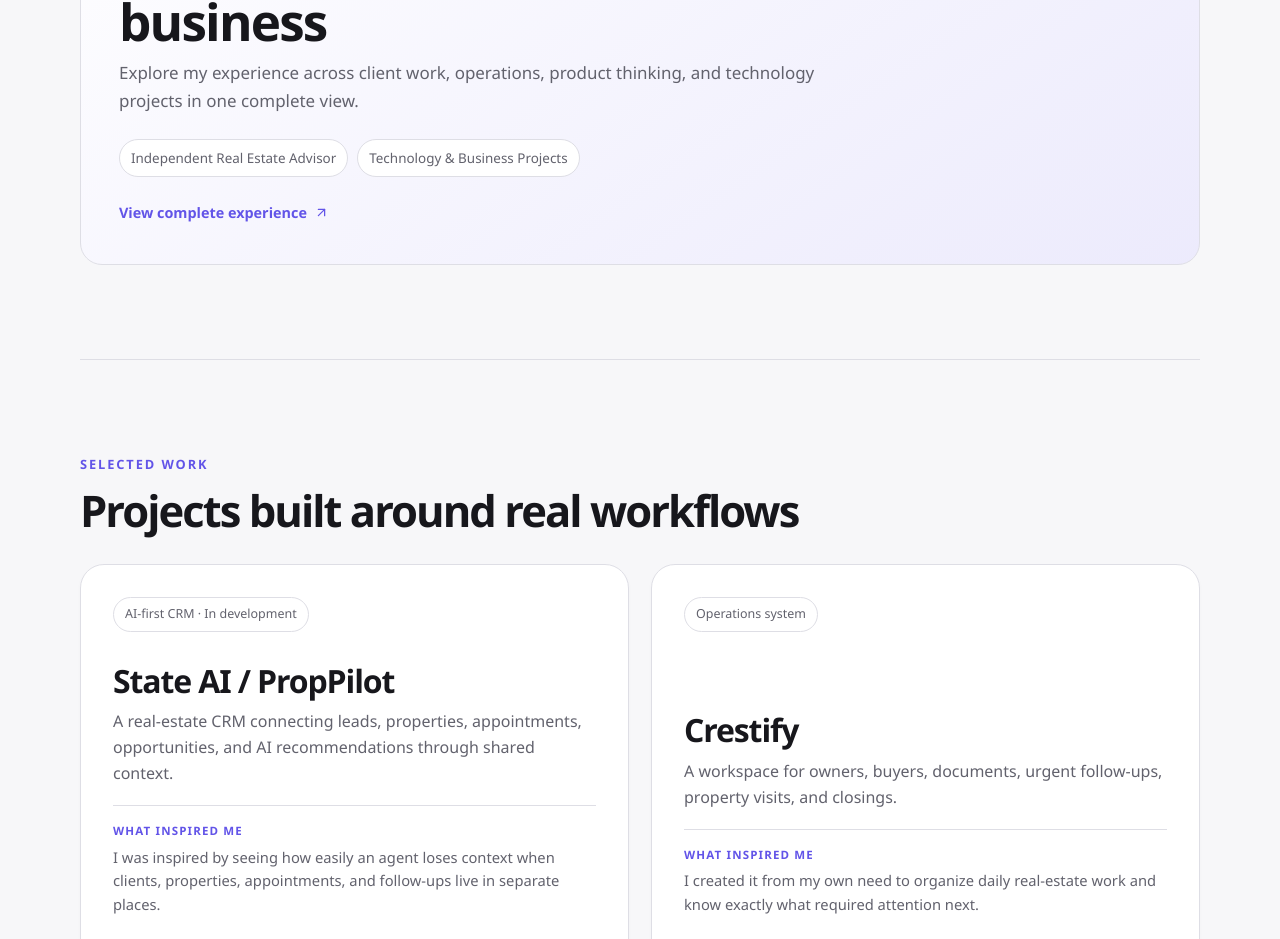
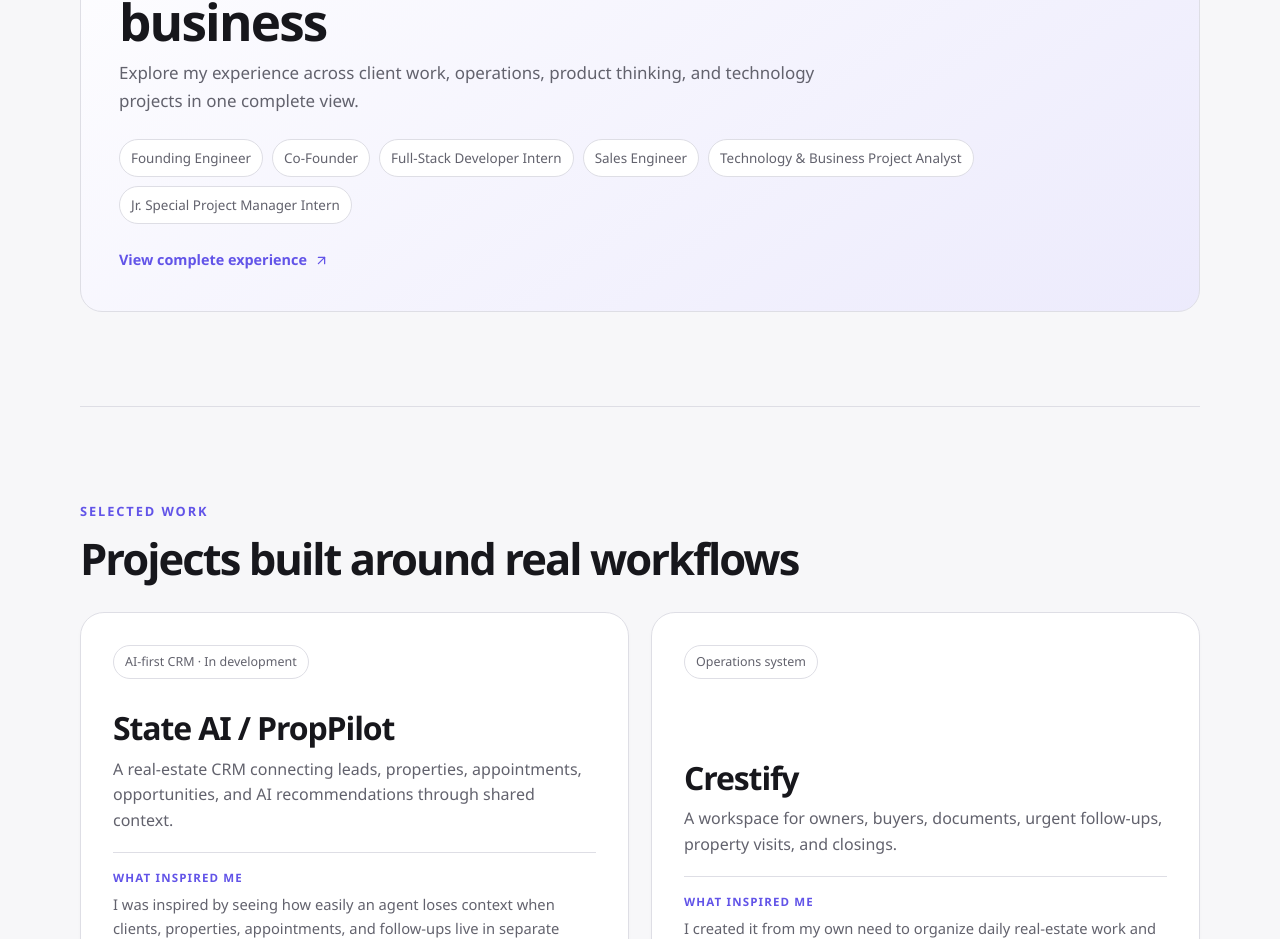
Before and after one commit to h8hyf2rw9y-afk/Portfolio, a React (Vite) app: page / in a window 1280 px wide. Shown: the part 1600-2539 px from the top of the page. Built offline with nearby package versions, Linux system fonts and the light colour scheme.

Commit message:
Add verified professional experience

```diff
--- a/src/data/content.ts
+++ b/src/data/content.ts
@@ -50,24 +50,100 @@ export const projects: Project[] = [
   }))
 ];
 
-export type Experience = { period: Localized; role: Localized; summary: Localized; overview: Localized; responsibilities: { en: string[]; es: string[] }; tools: string; };
+export type Experience = { company: string; period: Localized; role: Localized; meta: Localized; summary: Localized; overview: Localized; responsibilities: { en: string[]; es: string[] }; tools: string; };
 
 export const experiences: Experience[] = [
   {
-    period:l("2025 — Present","2025 — Actualidad"),
-    role:l("Independent Real Estate Advisor","Asesor inmobiliario independiente"),
-    summary:l("Lead qualification, market analysis, pipeline management, property visits, negotiation, and transaction documentation.","Calificación de prospectos, análisis de mercado, gestión de pipeline, visitas, negociación y documentación de operaciones."),
-    overview:l("I work directly with buyers, owners, and property opportunities, translating client needs into searches, comparisons, follow-up, and concrete next steps.","Trabajo directamente con compradores, propietarios y oportunidades, convirtiendo necesidades en búsquedas, comparaciones, seguimiento y próximos pasos."),
-    responsibilities:{en:["Qualify buyer and owner needs","Build comparative market analyses","Manage follow-up and opportunity stages","Coordinate property visits","Support negotiation and documentation"],es:["Calificar necesidades de compradores y propietarios","Elaborar análisis comparativos de mercado","Gestionar seguimiento y etapas","Coordinar visitas a propiedades","Apoyar negociación y documentación"]},
-    tools:"CRM · Market analysis · Pipeline management · Client communication"
+    company:"Crestify",
+    period:l("Feb 2025 — Present","feb. 2025 — actualidad"),
+    role:l("Founding Engineer","Founding Engineer"),
+    meta:l("Full-time · Monterrey, Nuevo León, Mexico","Jornada completa · Monterrey, Nuevo León, México"),
+    summary:l("Own product roadmap, technical architecture, client requirements, and hands-on development of Crestify's core platform.","Responsable del roadmap, arquitectura técnica, requisitos con clientes y desarrollo directo de la plataforma central de Crestify."),
+    overview:l("Launched Crestify's MVP while completing the final year of my B.S. and scaled the platform after graduation, combining product ownership, architecture, development, operations, and team leadership.","Lancé el MVP de Crestify durante el último año de mi carrera y escalé la plataforma después de graduarme, combinando producto, arquitectura, desarrollo, operaciones y liderazgo."),
+    responsibilities:{
+      en:[
+        "Owned the product roadmap, technical architecture, and requirements gathered directly from clients and investors.",
+        "Closed property deals and helped secure an outside investment round while owning product design and MVP development.",
+        "Recruited, onboarded, and managed a five-person prospecting team through weekly coaching and performance follow-up.",
+        "Managed an approximately $10,000 MXN monthly cloud and marketing budget, reducing estimated operating costs by 20–25%.",
+        "Designed the data model and built the core property-flipping CRM with React, TypeScript, Vite, Tailwind CSS, shadcn/ui, Supabase, and PostgreSQL.",
+        "Implemented Supabase Authentication and Row Level Security across core CRM tables for role-based access to client and deal data."
+      ],
+      es:[
+        "Dirigí el roadmap, la arquitectura técnica y el levantamiento de requisitos directamente con clientes e inversionistas.",
+        "Cerré operaciones inmobiliarias y apoyé una ronda de inversión externa mientras lideraba diseño de producto y desarrollo del MVP.",
+        "Recluté, incorporé y gestioné un equipo de prospección de cinco personas mediante coaching semanal y seguimiento de desempeño.",
+        "Administré un presupuesto aproximado de $10,000 MXN mensuales en nube y marketing, reduciendo costos operativos estimados entre 20–25%.",
+        "Diseñé el modelo de datos y construí el CRM central de flipping con React, TypeScript, Vite, Tailwind CSS, shadcn/ui, Supabase y PostgreSQL.",
+        "Implementé autenticación de Supabase y Row Level Security en las tablas centrales para controlar datos de clientes y operaciones por rol."
+      ]
+    },
+    tools:"React · TypeScript · Vite · Tailwind CSS · shadcn/ui · Supabase · PostgreSQL · Google Cloud"
   },
   {
-    period:l("Selected experience","Experiencia seleccionada"),
-    role:l("Technology & Business Projects","Proyectos de tecnología y negocio"),
-    summary:l("Product and technology work connected to State AI, Crestify, Nodoo, Wizeline, Softtek, and Arca Continental.","Trabajo de producto y tecnología relacionado con State AI, Crestify, Nodoo, Wizeline, Softtek y Arca Continental."),
-    overview:l("These experiences connect software delivery, process analysis, product thinking, and communication between technical and business contexts.","Estas experiencias conectan entrega de software, análisis de procesos, pensamiento de producto y comunicación entre contextos técnicos y de negocio."),
-    responsibilities:{en:["Translate business needs into structured requirements","Document workflows and decisions","Collaborate across technical and business contexts","Build and evaluate product concepts","Learn from real operational constraints"],es:["Traducir necesidades de negocio en requisitos estructurados","Documentar flujos y decisiones","Colaborar entre contextos técnicos y de negocio","Construir y evaluar conceptos de producto","Aprender de restricciones operativas reales"]},
-    tools:"Product thinking · Documentation · Software workflows · Business analysis"
+    company:"Crestify",
+    period:l("Feb 2023 — Jan 2025 · 2 years","feb. 2023 — ene. 2025 · 2 años"),
+    role:l("Co-Founder","Co-Founder"),
+    meta:l("Self-employed · On-site · Monterrey, Mexico","Autónomo · Presencial · Monterrey, México"),
+    summary:l("Co-founded Crestify and led the market, property-data, and business groundwork that preceded the platform.","Cofundé Crestify y lideré la base de mercado, datos inmobiliarios y planeación que antecedió a la plataforma."),
+    overview:l("Built the early foundation for Crestify before the formal Founding Engineer stage, combining real-estate research with business and product planning.","Construí la base inicial de Crestify antes de la etapa formal como Founding Engineer, combinando investigación inmobiliaria con planeación de negocio y producto."),
+    responsibilities:{
+      en:["Conducted market analysis and property-data research for the property-flipping model.","Worked with a co-founder to structure the business and define the initial operating model.","Translated early operational needs into the product direction later formalized as Crestify's CRM."],
+      es:["Realicé análisis de mercado e investigación de datos de propiedades para el modelo de flipping.","Trabajé con un cofundador para estructurar el negocio y definir el modelo operativo inicial.","Convertí necesidades operativas tempranas en la dirección de producto que posteriormente se formalizó como el CRM de Crestify."]
+    },
+    tools:"Market analysis · Property research · Business planning · Product planning"
+  },
+  {
+    company:"Wizeline",
+    period:l("Aug 2024 — Jan 2025 · 6 months","ago. 2024 — ene. 2025 · 6 meses"),
+    role:l("Full-Stack Developer Intern","Practicante Full-Stack Developer"),
+    meta:l("Internship · Remote · Monterrey, Mexico","Prácticas · Remoto · Monterrey, México"),
+    summary:l("Built backend and mobile features for an internal employee-learning platform.","Construí funcionalidades backend y móviles para una plataforma interna de aprendizaje."),
+    overview:l("Contributed across backend, mobile, infrastructure, testing, and documentation within a Scrum delivery environment.","Contribuí en backend, móvil, infraestructura, pruebas y documentación dentro de un entorno Scrum."),
+    responsibilities:{
+      en:["Built backend features in Odoo's Python/XML framework, with light Java integration work.","Containerized the platform with Docker and supported deployment on AWS EC2 and Lambda-based functions.","Built a React Native companion app including UI, visual design, and animations.","Used GitHub Actions CI/CD pipelines for automated builds and deployment.","Worked in Scrum sprints and performed technical documentation, functional testing, and debugging."],
+      es:["Construí funcionalidades backend en Odoo con Python/XML y apoyo ligero en integraciones Java.","Contenericé la plataforma con Docker y apoyé el despliegue en AWS EC2 y funciones Lambda.","Construí una aplicación complementaria en React Native, incluyendo UI, diseño visual y animaciones.","Utilicé pipelines CI/CD de GitHub Actions para builds y despliegues automatizados.","Trabajé en sprints Scrum y realicé documentación técnica, pruebas funcionales y debugging."]
+    },
+    tools:"Python · XML · Odoo · React Native · Docker · AWS EC2 · AWS Lambda · GitHub Actions"
+  },
+  {
+    company:"Nodoo",
+    period:l("Feb 2023 — Jul 2024 · 1 year 6 months","feb. 2023 — jul. 2024 · 1 año 6 meses"),
+    role:l("Sales Engineer","Sales Engineer"),
+    meta:l("Full-time · Hybrid","Jornada completa · Híbrido"),
+    summary:l("Managed B2B prospecting and onboarding across fintech, e-commerce, and digital-services accounts.","Gestioné prospección y onboarding B2B para cuentas fintech, e-commerce y servicios digitales."),
+    overview:l("Connected commercial discovery with technical solution framing and used adoption and revenue signals to support go-to-market decisions.","Conecté el descubrimiento comercial con propuestas técnicas y utilicé señales de adopción e ingresos para apoyar decisiones go-to-market."),
+    responsibilities:{
+      en:["Translated client requirements into tailored technical proposals.","Managed B2B prospecting and onboarding across multiple digital industries.","Tracked engagement, retention, and revenue KPIs with sales, product, and marketing."],
+      es:["Traduje requisitos del cliente en propuestas técnicas personalizadas.","Gestioné prospección y onboarding B2B en distintas industrias digitales.","Di seguimiento a KPIs de engagement, retención e ingresos con ventas, producto y marketing."]
+    },
+    tools:"B2B sales · Technical proposals · Client onboarding · Commercial KPIs · Go-to-market"
+  },
+  {
+    company:"Softtek",
+    period:l("Aug 2022 — Jan 2023 · 6 months","ago. 2022 — ene. 2023 · 6 meses"),
+    role:l("Technology & Business Project Analyst","Analista de Proyectos de Tecnología y Negocio"),
+    meta:l("Part-time · Hybrid · Mexico","Jornada parcial · Híbrido · México"),
+    summary:l("Built an LLM-assisted research workflow and collaborated across engineering and business teams.","Construí un flujo de investigación asistido por un LLM y colaboré entre equipos técnicos y de negocio."),
+    overview:l("Combined Python development, structured data extraction, product measurement, and cross-functional requirements work.","Combiné desarrollo en Python, extracción estructurada de datos, medición de producto y levantamiento de requisitos."),
+    responsibilities:{
+      en:["Built Python backend scripts integrating ChatGPT to interpret and summarize research papers into structured database records.","Measured a 35% improvement in product efficiency and helped increase paper-review throughput by 33%.","Gathered requirements, prioritized features, validated solution design, and created a communication framework that reduced decision delays."],
+      es:["Construí scripts backend en Python integrando ChatGPT para interpretar y resumir papers en registros estructurados.","Medí una mejora de 35% en la eficiencia del producto y un aumento de 33% en la capacidad de revisión de papers.","Levanté requisitos, prioricé funciones, validé el diseño y establecí un marco de comunicación que redujo demoras."]
+    },
+    tools:"Python · LLM integration · Structured data · Agile/Scrum · Product measurement"
+  },
+  {
+    company:"Arca Continental",
+    period:l("Jan 2022 — Jun 2022 · 6 months","ene. 2022 — jun. 2022 · 6 meses"),
+    role:l("Jr. Special Project Manager Intern","Practicante Jr. Special Project Manager"),
+    meta:l("Internship · On-site · Mexico","Prácticas · Presencial · México"),
+    summary:l("Defined a VR-based internal-training solution aligned with operational requirements.","Definí una solución de capacitación interna basada en realidad virtual y alineada con requisitos operativos."),
+    overview:l("Translated an operational training challenge into technical and business specifications and measurable outcomes.","Convertí un reto operativo de capacitación en especificaciones técnicas, de negocio y resultados medibles."),
+    responsibilities:{
+      en:["Analyzed and defined a VR solution to modernize internal training.","Translated operational needs into technical and business specifications.","Helped reduce average training time by 25% by aligning design decisions with measurable outcomes."],
+      es:["Analicé y definí una solución de realidad virtual para modernizar la capacitación interna.","Traduje necesidades operativas en especificaciones técnicas y de negocio.","Ayudé a reducir 25% el tiempo promedio de capacitación alineando el diseño con resultados medibles."]
+    },
+    tools:"Project analysis · VR · Requirements · Business specifications · Outcome measurement"
   }
 ];
 
```
